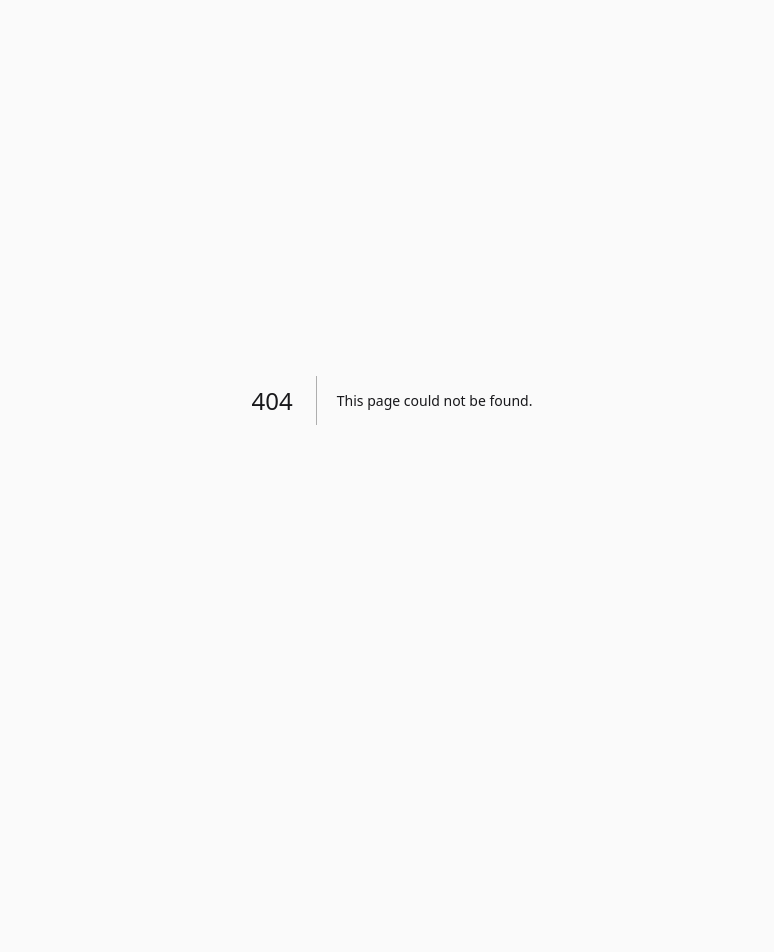
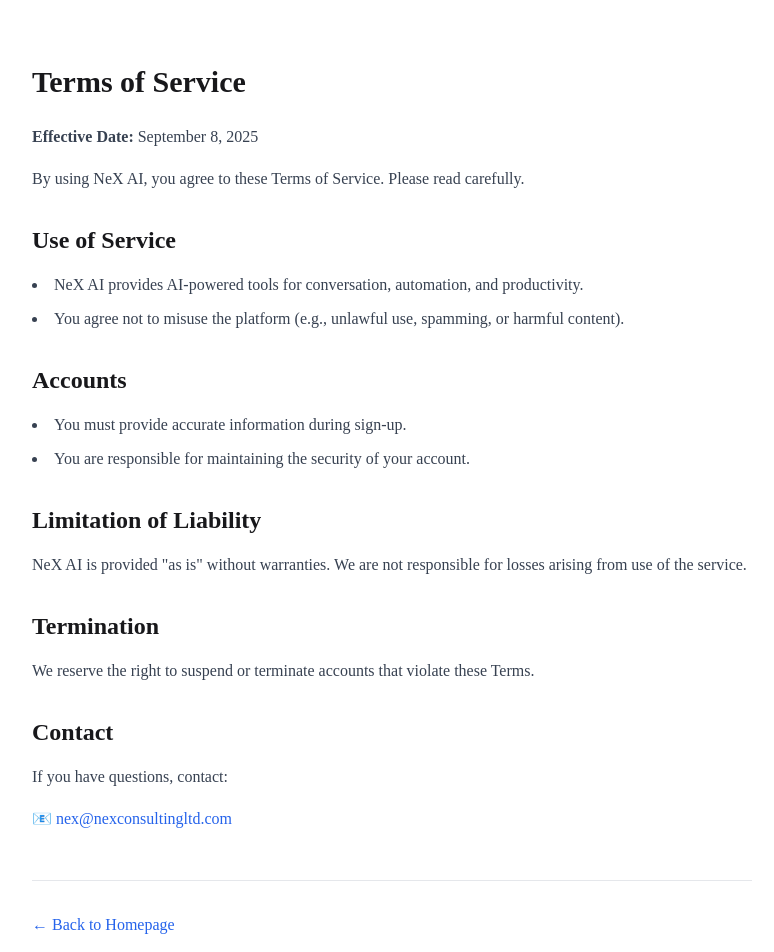
Before and after one commit to Omotayo-NeX/nex_bot, a Next.js app: page /terms in a window 1280 px wide. Before the commit this address had no page. Shown: the top 952 px of the page, without its empty margins (248-1022 px from the left). Before the commit the page ends 800 px from the top, so only its background shows below. Built offline with nearby package versions, Linux system fonts and the light colour scheme.

Commit message:
feat: add privacy policy and terms of service pages

```diff
--- /dev/null
+++ b/app/privacy/page.tsx
@@ -0,0 +1,56 @@
+import Link from "next/link";
+
+export default function PrivacyPolicy() {
+  return (
+    <div className="min-h-screen bg-white">
+      <div className="max-w-3xl mx-auto px-6 py-16">
+        <h1 className="text-3xl font-bold mb-6">Privacy Policy</h1>
+
+        <p className="text-gray-700 leading-relaxed mb-4">
+          <strong>Effective Date:</strong> September 8, 2025
+        </p>
+
+        <p className="text-gray-700 leading-relaxed mb-4">
+          At NeX AI, we respect your privacy. This Privacy Policy explains how we collect, use, and protect your information when you use our services.
+        </p>
+
+        <h2 className="text-2xl font-bold mb-4 mt-8">Information We Collect</h2>
+        <ul className="list-disc list-inside text-gray-700 leading-relaxed mb-4 space-y-2">
+          <li>Basic account details from Google (name, email, profile picture).</li>
+          <li>Information you voluntarily provide while using NeX AI (conversations, prompts, or preferences).</li>
+        </ul>
+
+        <h2 className="text-2xl font-bold mb-4 mt-8">How We Use Information</h2>
+        <ul className="list-disc list-inside text-gray-700 leading-relaxed mb-4 space-y-2">
+          <li>To provide AI-powered services such as chat, automation, and personalization.</li>
+          <li>To improve our platform's functionality and security.</li>
+          <li>To communicate with you about updates and features.</li>
+        </ul>
+
+        <h2 className="text-2xl font-bold mb-4 mt-8">Data Protection</h2>
+        <p className="text-gray-700 leading-relaxed mb-4">
+          We use industry-standard measures to secure your data. We do not sell or rent your personal information to third parties.
+        </p>
+
+        <h2 className="text-2xl font-bold mb-4 mt-8">Third-Party Services</h2>
+        <p className="text-gray-700 leading-relaxed mb-4">
+          We use Google OAuth for authentication. Google's Privacy Policy applies to data shared via Google sign-in.
+        </p>
+
+        <h2 className="text-2xl font-bold mb-4 mt-8">Your Rights</h2>
+        <p className="text-gray-700 leading-relaxed mb-4">
+          You may request to access or delete your account data by contacting us at:
+        </p>
+        <p className="text-gray-700 leading-relaxed mb-4">
+          📧 <a href="mailto:nex@nexconsultingltd.com" className="text-blue-600 hover:underline">nex@nexconsultingltd.com</a>
+        </p>
+
+        <div className="mt-12 pt-8 border-t border-gray-200">
+          <Link href="/" className="inline-flex items-center text-blue-600 hover:text-blue-800 font-medium">
+            ← Back to Homepage
+          </Link>
+        </div>
+      </div>
+    </div>
+  );
+}
--- /dev/null
+++ b/app/terms/page.tsx
@@ -0,0 +1,55 @@
+import Link from "next/link";
+
+export default function TermsOfService() {
+  return (
+    <div className="min-h-screen bg-white">
+      <div className="max-w-3xl mx-auto px-6 py-16">
+        <h1 className="text-3xl font-bold mb-6">Terms of Service</h1>
+
+        <p className="text-gray-700 leading-relaxed mb-4">
+          <strong>Effective Date:</strong> September 8, 2025
+        </p>
+
+        <p className="text-gray-700 leading-relaxed mb-4">
+          By using NeX AI, you agree to these Terms of Service. Please read carefully.
+        </p>
+
+        <h2 className="text-2xl font-bold mb-4 mt-8">Use of Service</h2>
+        <ul className="list-disc list-inside text-gray-700 leading-relaxed mb-4 space-y-2">
+          <li>NeX AI provides AI-powered tools for conversation, automation, and productivity.</li>
+          <li>You agree not to misuse the platform (e.g., unlawful use, spamming, or harmful content).</li>
+        </ul>
+
+        <h2 className="text-2xl font-bold mb-4 mt-8">Accounts</h2>
+        <ul className="list-disc list-inside text-gray-700 leading-relaxed mb-4 space-y-2">
+          <li>You must provide accurate information during sign-up.</li>
+          <li>You are responsible for maintaining the security of your account.</li>
+        </ul>
+
+        <h2 className="text-2xl font-bold mb-4 mt-8">Limitation of Liability</h2>
+        <p className="text-gray-700 leading-relaxed mb-4">
+          NeX AI is provided "as is" without warranties. We are not responsible for losses arising from use of the service.
+        </p>
+
+        <h2 className="text-2xl font-bold mb-4 mt-8">Termination</h2>
+        <p className="text-gray-700 leading-relaxed mb-4">
+          We reserve the right to suspend or terminate accounts that violate these Terms.
+        </p>
+
+        <h2 className="text-2xl font-bold mb-4 mt-8">Contact</h2>
+        <p className="text-gray-700 leading-relaxed mb-4">
+          If you have questions, contact:
+        </p>
+        <p className="text-gray-700 leading-relaxed mb-4">
+          📧 <a href="mailto:nex@nexconsultingltd.com" className="text-blue-600 hover:underline">nex@nexconsultingltd.com</a>
+        </p>
+
+        <div className="mt-12 pt-8 border-t border-gray-200">
+          <Link href="/" className="inline-flex items-center text-blue-600 hover:text-blue-800 font-medium">
+            ← Back to Homepage
+          </Link>
+        </div>
+      </div>
+    </div>
+  );
+}
```
